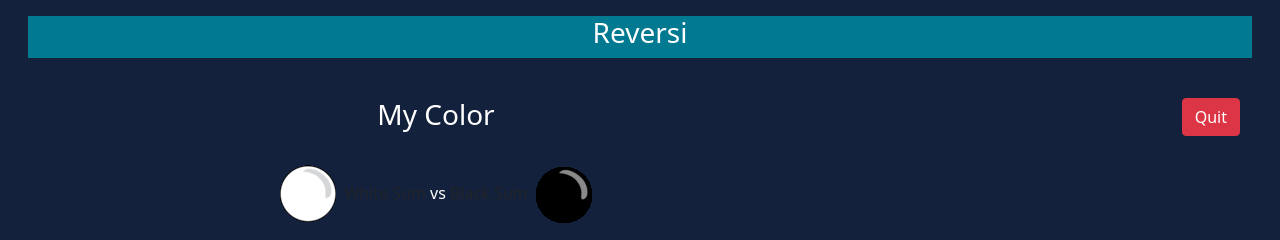
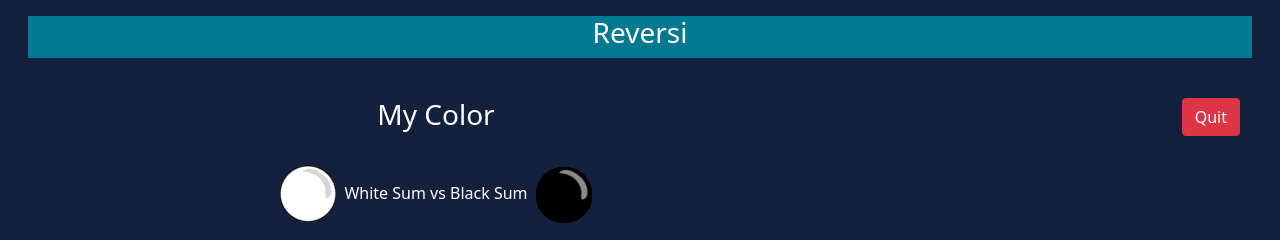
Before and after one commit to eschaus/reversi_eschaus, a website: page public/game.html in a window 1280 px wide. Shown: the top 240 px of the page. Drawn offline with nearby package versions, Linux system fonts and the light colour scheme; no server answers.

Commit message:
font color fix

```diff
--- a/public/game.html
+++ b/public/game.html
@@ -33,9 +33,9 @@
       <div class="col-md-8 text-center justify-content-center">
         <h3 style="color: white" id="my_color">My Color</h3><br/>
         <img class="img-fluid" src="assets/images/white.gif" alt="White Score"/>
-        <span id="whitesum">White Sum</span>
+        <span style="color: white" id="whitesum">White Sum</span>
         <span id="vs" style="color: white">vs</span>
-        <span id="blacksum">Black Sum</span>
+        <span style="color: white" id="blacksum">Black Sum</span>
         <img src="assets/images/black.gif" alt="Black Score"/>
       </div>
       <div class="col-md-4 text-end justify-content-end">
```
